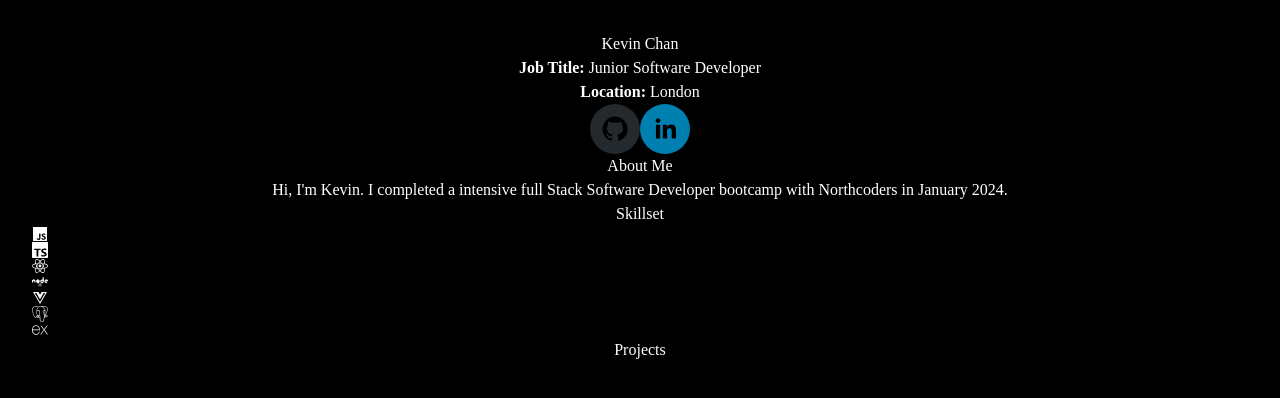
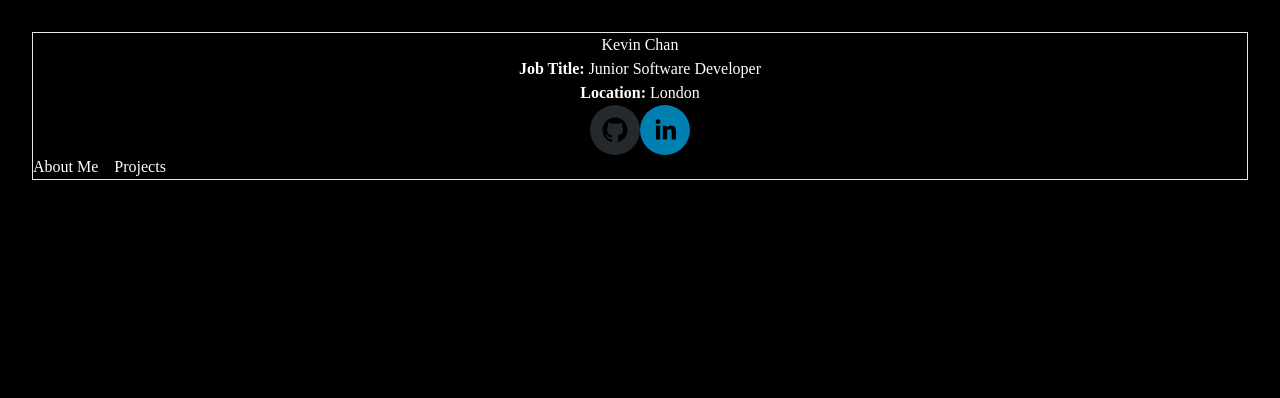
Before and after one commit to Sakhee89/Personal-Website, a React (Vite) app: page / in a window 1280 px wide. Shown: the top 398 px of the page. Built offline with nearby package versions, Linux system fonts and the light colour scheme.

Commit message:
add AboutMe and Projects components

```diff
--- a/src/App.jsx
+++ b/src/App.jsx
@@ -5,7 +5,6 @@ import { Main } from "./components/Main";
 function App() {
   return (
     <>
-      <NavBar />
       <Main />
     </>
   );
--- /dev/null
+++ b/src/components/AboutMe.jsx
@@ -0,0 +1,15 @@
+export function AboutMe({ show }) {
+  return (
+    <section>
+      {show && (
+        <>
+          <h1>About Me</h1>
+          <p>
+            Hi, I'm Kevin. I completed an intensive full Stack Software
+            Developer bootcamp with Northcoders in January 2024.
+          </p>
+        </>
+      )}
+    </section>
+  );
+}
--- a/src/components/Main.jsx
+++ b/src/components/Main.jsx
@@ -1,32 +1,38 @@
-import React from "react";
-
-import { IoLogoJavascript } from "react-icons/io5";
-import { SiTypescript, SiPostgresql, SiExpress } from "react-icons/si";
-import { FaReact, FaVuejs, FaNode } from "react-icons/fa";
-import { useState } from "react";
+import React, { useState } from "react";
+import { AboutMe } from "./AboutMe";
+import { NavBar } from "./NavBar";
+import { Projects } from "./Projects";
 
 export function Main() {
   const [page, setPage] = useState({
     aboutMe: false,
-    skillset: false,
     projects: false,
   });
+
+  const handleAboutMeClick = () => {
+    setPage({
+      aboutMe: true,
+      projects: false,
+    });
+  };
+
+  const handleProjectsClick = () => {
+    setPage({
+      aboutMe: false,
+      projects: true,
+    });
+  };
+
   return (
-    <main>
-      <h1>About Me</h1>
-      <section>
-        Hi, I'm Kevin. I completed a intensive full Stack Software Developer
-        bootcamp with Northcoders in January 2024.{" "}
-      </section>
-      <h1>Skillset</h1>
-      <IoLogoJavascript />
-      <SiTypescript />
-      <FaReact />
-      <FaNode />
-      <FaVuejs />
-      <SiPostgresql />
-      <SiExpress />
-      <h1>Projects</h1>
-    </main>
+    <div>
+      <NavBar
+        handleAboutMeClick={handleAboutMeClick}
+        handleProjectsClick={handleProjectsClick}
+      />
+      <main>
+        {page.aboutMe && <AboutMe show={page.aboutMe} />}
+        {page.projects && <Projects show={page.projects} />}
+      </main>
+    </div>
   );
 }
--- a/src/components/NavBar.jsx
+++ b/src/components/NavBar.jsx
@@ -1,12 +1,19 @@
 import { Header } from "./Header";
 import { SocialIcon } from "react-social-icons";
 
-export function NavBar() {
+export function NavBar({ handleAboutMeClick, handleProjectsClick }) {
   return (
-    <nav>
-      <Header />
-      <SocialIcon url="https://github.com/Sakhee89/" />
+    <nav className="border">
+      <Header /> <SocialIcon url="https://github.com/Sakhee89/" />
       <SocialIcon url="https://www.linkedin.com/in/kevin-chan-b7103b135/" />
+      <div className="flex items-center space-x-4">
+        <span onClick={handleAboutMeClick} style={{ cursor: "pointer" }}>
+          About Me
+        </span>
+        <span onClick={handleProjectsClick} style={{ cursor: "pointer" }}>
+          Projects
+        </span>
+      </div>
     </nav>
   );
 }
--- /dev/null
+++ b/src/components/Projects.jsx
@@ -0,0 +1,37 @@
+import { IoLogoJavascript } from "react-icons/io5";
+import { SiTypescript, SiPostgresql, SiExpress } from "react-icons/si";
+import { FaReact, FaVuejs, FaNode } from "react-icons/fa";
+
+export function Projects({ show }) {
+  return (
+    <section>
+      {show && (
+        <>
+          <h1>Skillset</h1>
+          <a href="https://developer.mozilla.org/en-US/docs/Web/JavaScript">
+            <IoLogoJavascript />
+          </a>
+          <a href="https://www.typescriptlang.org/">
+            <SiTypescript />
+          </a>
+          <a href="https://react.dev/">
+            <FaReact />
+          </a>
+          <a href="https://nodejs.org/en">
+            <FaNode />
+          </a>
+          <a href="https://vuejs.org/">
+            <FaVuejs />
+          </a>
+          <a href="https://www.postgresql.org/">
+            <SiPostgresql />
+          </a>
+          <a href="#express">
+            <SiExpress />
+          </a>
+          <h1>Projects</h1>
+        </>
+      )}
+    </section>
+  );
+}
```
